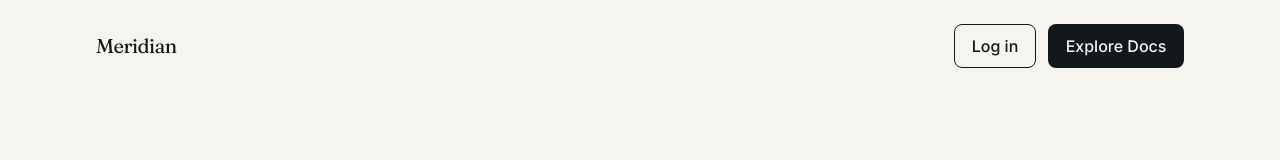
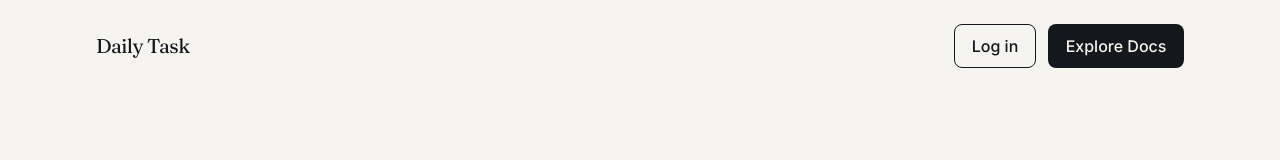
Before and after one commit to Kamiaaa/dailytask, a Next.js app: page / in a window 1280 px wide. Shown: the top 160 px of the page. Built offline with nearby package versions, Linux system fonts and the light colour scheme; no server answers; the database is empty.

Commit message:
Navbar updated

```diff
--- a/app/components/Header.tsx
+++ b/app/components/Header.tsx
@@ -2,7 +2,7 @@ import Link from 'next/link'
 export default function Header() {
     return (
         <header className="flex items-center justify-between px-8 py-6 max-w-6xl mx-auto w-full">
-            <span className="font-display text-xl tracking-tight">Meridian</span>
+            <span className="font-display text-xl tracking-tight">Daily Task</span>
             <nav className="flex gap-3">
                 <Link href="/login" className="btn-secondary">
                     Log in
--- a/app/components/Navbar.tsx
+++ b/app/components/Navbar.tsx
@@ -43,7 +43,7 @@ export default function Navbar({ session }: { session: SessionPayload }) {
     <header className="border-b border-ink/10 bg-paper/95 sticky top-0 z-10">
       <div className="max-w-6xl mx-auto px-6 h-16 flex items-center justify-between">
         <div className="flex items-center gap-8">
-          <span className="font-display text-lg">Meridian</span>
+          <span className="font-display text-lg">Daily Task</span>
           <nav className="hidden md:flex gap-1">
             {links.map((link) => {
               const active = pathname === link.href;
@@ -65,7 +65,7 @@ export default function Navbar({ session }: { session: SessionPayload }) {
           <div className="text-right hidden sm:block mr-1">
             <p className="text-sm font-medium leading-tight">{session.name}</p>
             <p className="text-xs text-ink/50 leading-tight capitalize">
-              {session.role.replace("_", " ")} · {session.department}
+              {session.role.replace("_", " ")}
             </p>
           </div>
           <NotificationBell />
```
